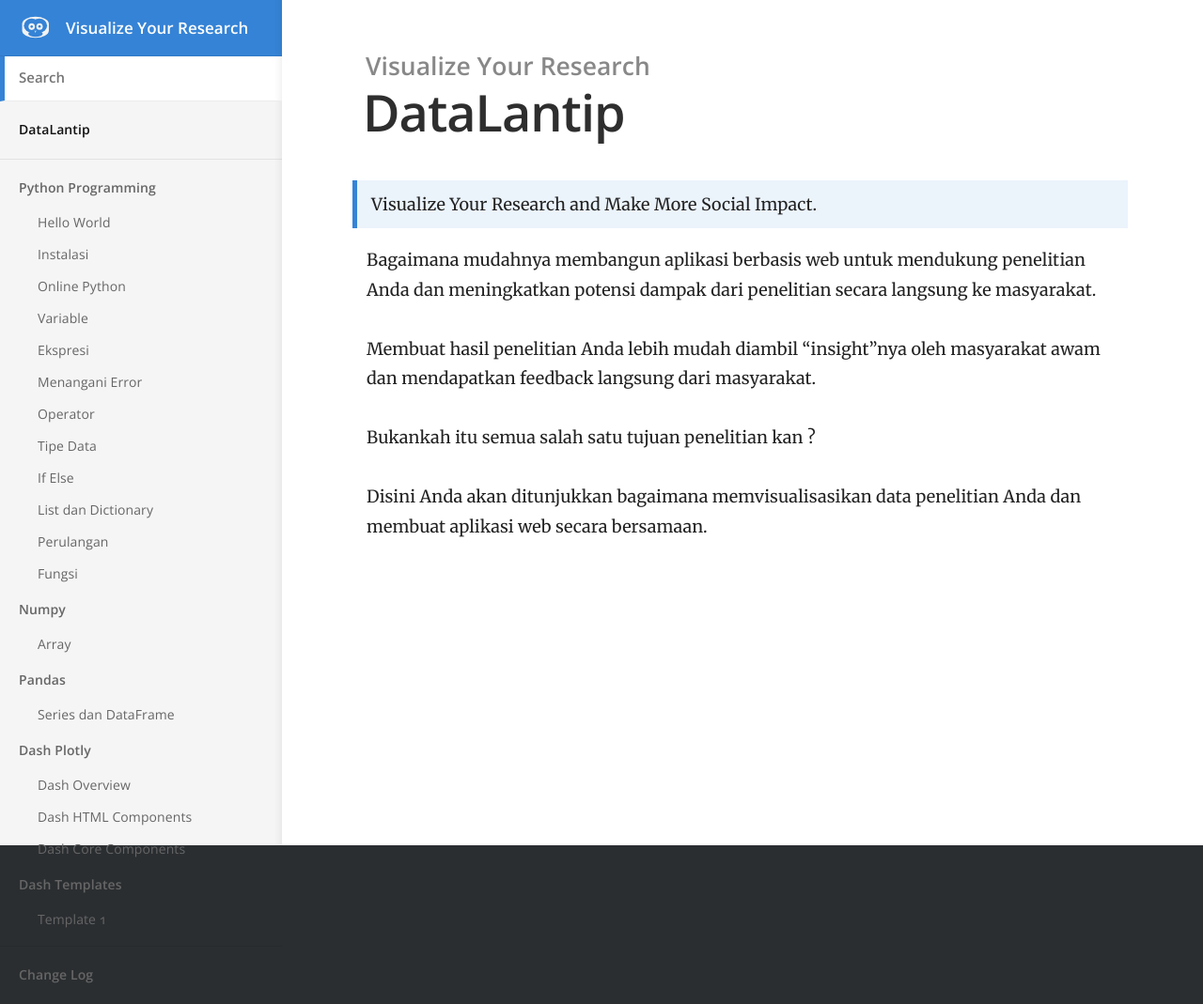
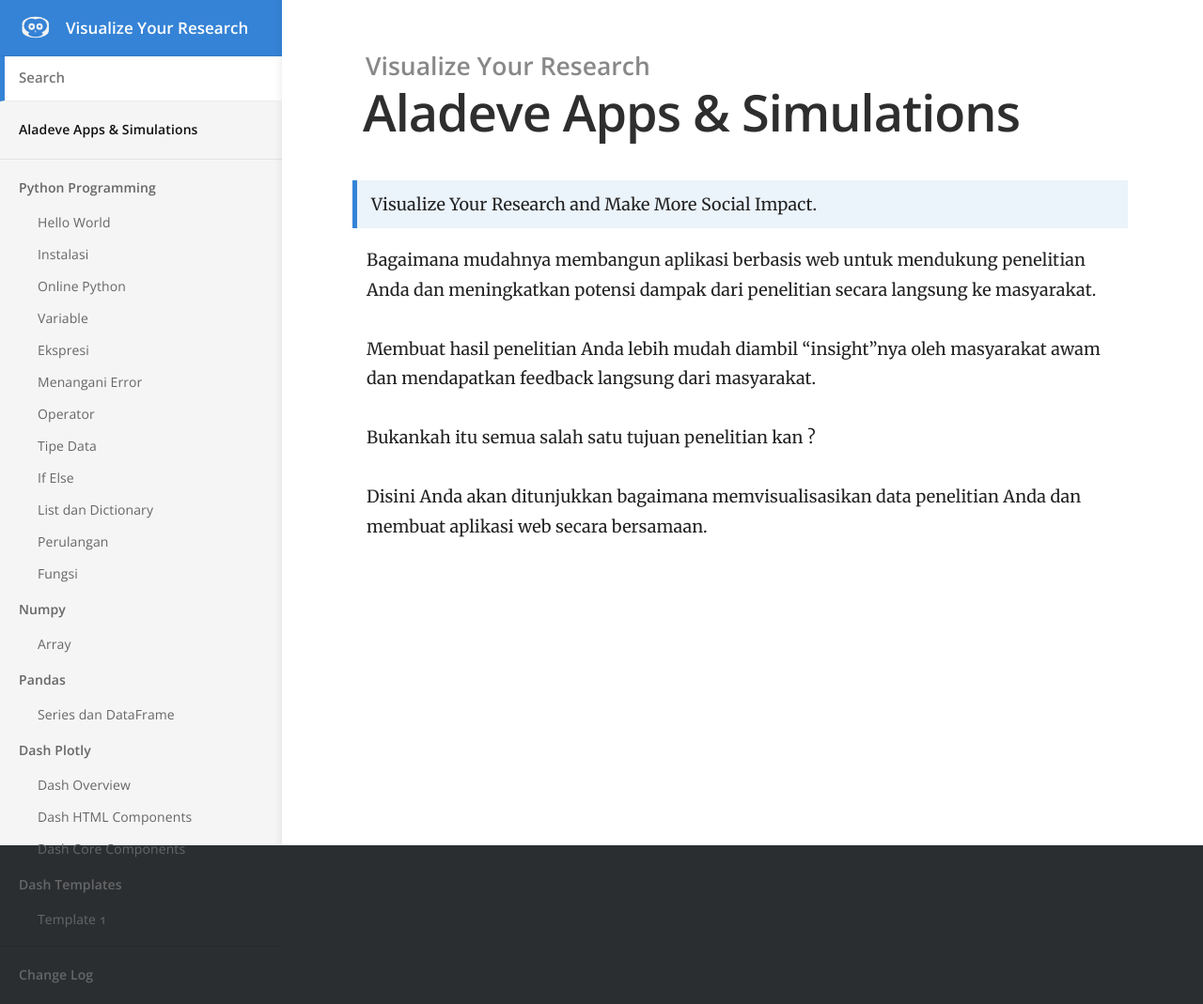
Before and after one commit to aladeveloper/tutorial, a Jekyll site: the page built from index.md, in a window 1280 px wide. Shown: the whole page at 94% size. Built offline with Jekyll 4.4.1, drawn with Linux system fonts in a browser that asks for light colours.

Commit message:
mengubah nama menjadi Aladeve

```diff
--- a/index.md
+++ b/index.md
@@ -1,5 +1,5 @@
 ---
-title: DataLantip
+title: Aladeve Apps & Simulations
 ---
 
 > Visualize Your Research and Make More Social Impact.
```
